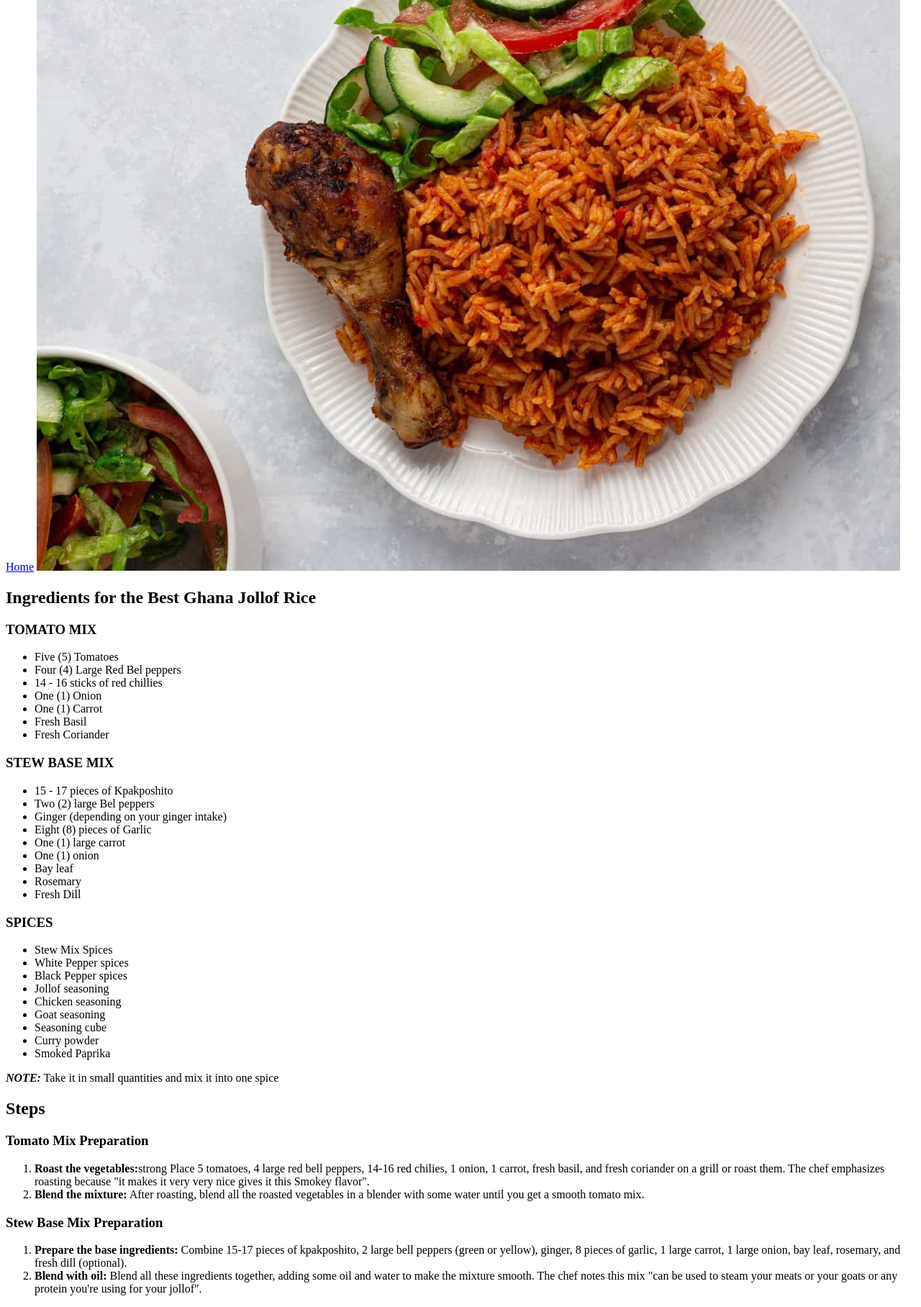
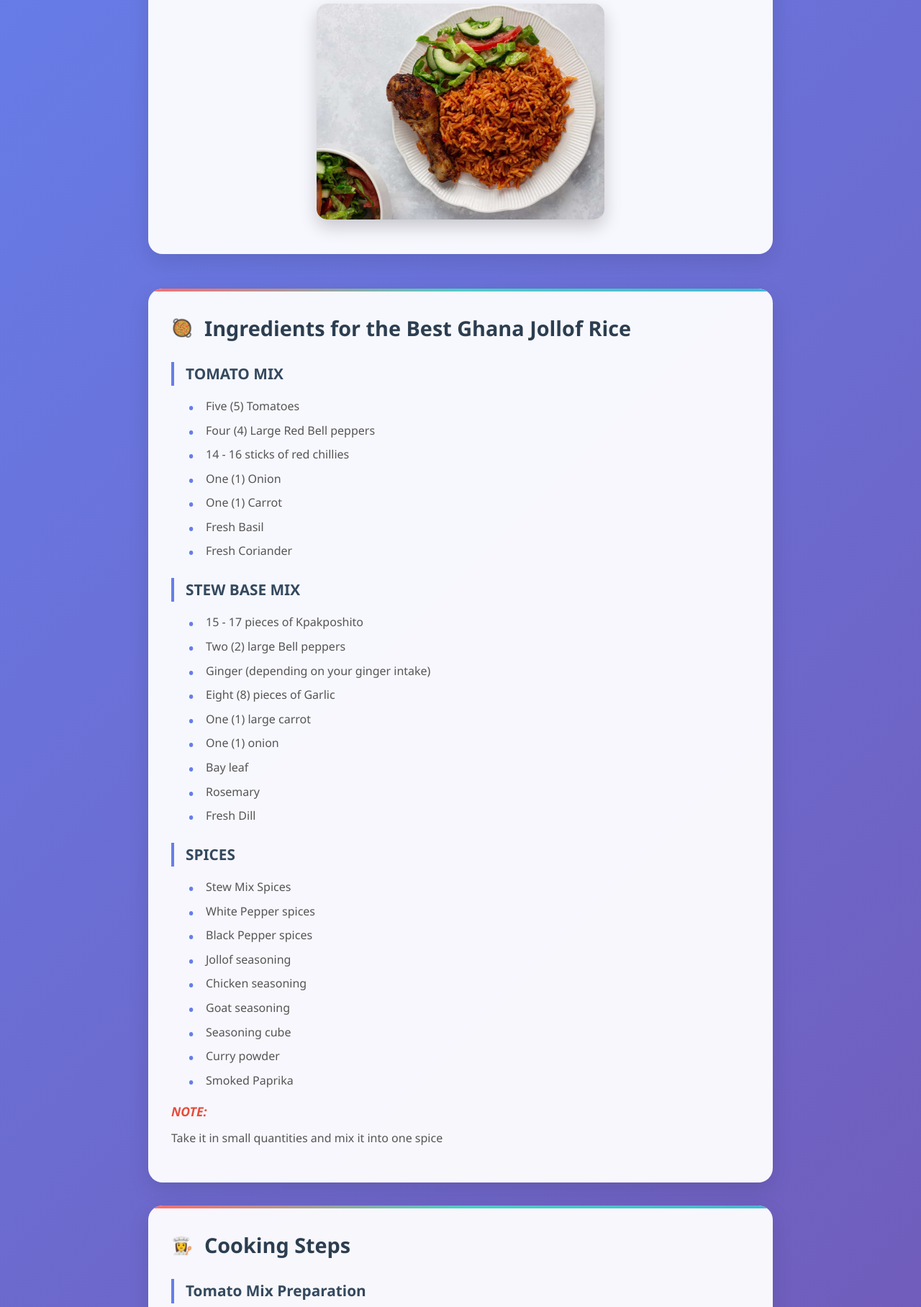
Before and after one commit to aby228/odin-recipes, a plain HTML site: page recipes/Jollof.html in a window 1280 px wide. Shown: the part 221-2037 px from the top of the page at 72% size. Drawn offline with Linux system fonts and the light colour scheme.

Commit message:
Add CSS styling to all recipe pages

```diff
--- a/recipes/Jollof.html
+++ b/recipes/Jollof.html
@@ -3,27 +3,36 @@
 <head>
     <meta charset="UTF-8">
     <meta name="viewport" content="width=device-width, initial-scale=1.0">
-    <title>Authentic Ghana Jollof Recipe</title>
+    <title>Authentic Ghana Jollof Recipe - Chef Abby</title>
+    <link rel="stylesheet" href="recipe-styles.css">
 </head>
 <body>
+    <div class="container">
+        <a href="../index.html" class="nav-home">Back to Home</a>
+
+        <header class="recipe-header">
             <h1>How To Get The Perfect Jollof Rice</h1>
-    <a href="..index.html">Home</a>
-    <img src="Jollof.jpg">
-    <h2>Ingredients for the Best Ghana Jollof Rice </h2>
+            <img src="Jollof.jpg" alt="Delicious Ghana Jollof Rice" class="recipe-image">
+        </header>
+
+        <section class="content-section ingredients">
+            <h2>Ingredients for the Best Ghana Jollof Rice</h2>
+
             <h3>TOMATO MIX</h3>
             <ul>
                 <li>Five (5) Tomatoes</li>
-        <li>Four (4) Large Red Bel peppers</li>
+                <li>Four (4) Large Red Bell peppers</li>
                 <li>14 - 16 sticks of red chillies</li>
                 <li>One (1) Onion</li>
                 <li>One (1) Carrot</li>
                 <li>Fresh Basil</li>
                 <li>Fresh Coriander</li>
             </ul>
+
             <h3>STEW BASE MIX</h3>
             <ul>
                 <li>15 - 17 pieces of Kpakposhito</li>
-        <li>Two (2) large Bel peppers</li>
+                <li>Two (2) large Bell peppers</li>
                 <li>Ginger (depending on your ginger intake)</li>
                 <li>Eight (8) pieces of Garlic</li>
                 <li>One (1) large carrot</li>
@@ -32,6 +41,7 @@
                 <li>Rosemary</li>
                 <li>Fresh Dill</li>
             </ul>
+
             <h3>SPICES</h3>
             <ul>
                 <li>Stew Mix Spices</li>
@@ -45,55 +55,56 @@
                 <li>Smoked Paprika</li>
             </ul>
             <p><strong><em>NOTE:</em></strong> Take it in small quantities and mix it into one spice</p>
-    <h2>Steps</h2>
+        </section>
+
+        <section class="content-section steps">
+            <h2>Cooking Steps</h2>
 
             <h3>Tomato Mix Preparation</h3>
             <ol>
-<li><strong>Roast the vegetables:</strong>strong Place 5 tomatoes, 4 large red bell peppers, 14-16 red chilies, 1 onion, 1 carrot, fresh basil, and fresh coriander on a grill or roast them. The chef emphasizes roasting because "it makes it very very nice gives it this Smokey flavor".</li>
-
+                <li><strong>Roast the vegetables:</strong> Place 5 tomatoes, 4 large red bell peppers, 14-16 red chilies, 1 onion, 1 carrot, fresh basil, and fresh coriander on a grill or roast them. The chef emphasizes roasting because "it makes it very very nice gives it this Smokey flavor".</li>
                 <li><strong>Blend the mixture:</strong> After roasting, blend all the roasted vegetables in a blender with some water until you get a smooth tomato mix.</li>
             </ol>
+
             <h3>Stew Base Mix Preparation</h3>
             <ol>
                 <li><strong>Prepare the base ingredients:</strong> Combine 15-17 pieces of kpakposhito, 2 large bell peppers (green or yellow), ginger, 8 pieces of garlic, 1 large carrot, 1 large onion, bay leaf, rosemary, and fresh dill (optional).</li>
-
                 <li><strong>Blend with oil:</strong> Blend all these ingredients together, adding some oil and water to make the mixture smooth. The chef notes this mix "can be used to steam your meats or your goats or any protein you're using for your jollof".</li>
             </ol>
+
             <h3>Meat Preparation</h3>
             <ul>
                 <li><strong>Season the meat:</strong> Use the same stew base mix to season your goat meat or other protein, adding seasoning and water to build flavors and create stock for the jollof.</li>
             </ul>
+
             <h3>Making the Stew</h3>
             <ol>
                 <li><strong>Start with oil:</strong> Add a generous amount of oil to your pot - "jollof needs a lot of oil so don't be scared to pour".</li>
-
                 <li><strong>Fry onions and peppers:</strong> Add onions and peppers to the oil and fry them well before adding your base mix.</li>
-
-<li><strong>Add the base mix: </strong>Add your blended stew base mix and fry it thoroughly. The chef emphasizes: "you need to fry this very well before you add in your tomato mix".</li>
-
-<li><strong>Add tomato paste:</strong> For a red jollof, add plenty of tomato paste and fry it with the oil and pepper mix until it's well cooked and "opening up". The chef notes that "jolof is about tomato paste and the bell peppers" for achieving the red color.</li>
-
+                <li><strong>Add the base mix:</strong> Add your blended stew base mix and fry it thoroughly. The chef emphasizes: "you need to fry this very well before you add in your tomato mix".</li>
+                <li><strong>Add tomato paste:</strong> For a red jollof, add plenty of tomato paste and fry it with the oil and pepper mix until it's well cooked and "opening up". The chef notes that "jollof is about tomato paste and the bell peppers" for achieving the red color.</li>
                 <li><strong>Add tomato mix:</strong> Pour in your blended tomato mix and stir consistently to prevent burning. Cover and let the stew cook.</li>
             </ol>
+
             <h3>Spice Preparation</h3>
             <ol>
                 <li><strong>Mix spices:</strong> Combine your spice mix including Miss Cookie Stew Mix, white pepper, black pepper, jollof seasoning, chicken seasoning, goat seasoning, seasoning cube, Kivo curry powder, and smoked paprika. The chef stresses that "if you don't get a good spice mix for your jollof my dear it won't be nice".</li>
             </ol>
+
             <h3>Cooking the Rice</h3>
             <ol>
                 <li><strong>Add rice:</strong> Use good quality rice (the chef uses Lily rice) and add it to the stew, ensuring there's a proper balance between rice and stew.</li>
-
-<li><strong>Use stock, not water:</strong> Add the stock from cooking your meat instead of water. The stock to builds up the jollof's flavor.</li>
-
+                <li><strong>Use stock, not water:</strong> Add the stock from cooking your meat instead of water. The stock builds up the jollof's flavor.</li>
                 <li><strong>Cook with steam:</strong> Cover the pot and let the jollof cook with steam. The chef explains that "jollof doesn't cook with water it cooks with steam".</li>
-
                 <li><strong>Minimal stirring:</strong> Stir the jollof no more than three times during cooking to prevent breaking the rice. "You need to give the jollof freedom of justice let the jollof take his time to cook".</li>
             </ol>
+
             <h3>Final Touches</h3>
             <ol>
                 <li><strong>Add finishing ingredients:</strong> Near the end of cooking, add butter, vegetables (optional), and your cooked goat meat.</li>
-
                 <li><strong>Let it finish cooking:</strong> Allow the jollof to complete cooking with all ingredients combined.</li>
             </ol>
+        </section>
+    </div>
 </body>
 </html>
--- /dev/null
+++ b/recipes/recipe-styles.css
@@ -0,0 +1,307 @@
+/* Reset and base styles */
+* {
+    margin: 0;
+    padding: 0;
+    box-sizing: border-box;
+}
+
+body {
+    font-family: 'Segoe UI', Tahoma, Geneva, Verdana, sans-serif;
+    line-height: 1.6;
+    color: #333;
+    background: linear-gradient(135deg, #667eea 0%, #764ba2 100%);
+    min-height: 100vh;
+}
+
+/* Container for main content */
+.container {
+    max-width: 900px;
+    margin: 0 auto;
+    padding: 2rem 1rem;
+}
+
+/* Navigation */
+.nav-home {
+    display: inline-flex;
+    align-items: center;
+    gap: 0.5rem;
+    color: #667eea;
+    text-decoration: none;
+    font-weight: 600;
+    padding: 0.75rem 1.5rem;
+    background: rgba(255, 255, 255, 0.95);
+    border-radius: 50px;
+    margin-bottom: 2rem;
+    transition: all 0.3s ease;
+    backdrop-filter: blur(10px);
+    box-shadow: 0 5px 15px rgba(0, 0, 0, 0.1);
+}
+
+.nav-home:hover {
+    background: #667eea;
+    color: white;
+    transform: translateX(-5px);
+}
+
+.nav-home::before {
+    content: '←';
+    transition: transform 0.3s ease;
+}
+
+.nav-home:hover::before {
+    transform: translateX(-5px);
+}
+
+/* Header styles */
+.recipe-header {
+    text-align: center;
+    margin-bottom: 3rem;
+    background: rgba(255, 255, 255, 0.95);
+    padding: 2rem;
+    border-radius: 20px;
+    box-shadow: 0 10px 30px rgba(0, 0, 0, 0.1);
+    backdrop-filter: blur(10px);
+}
+
+.recipe-header h1 {
+    font-size: 2.5rem;
+    font-weight: 700;
+    color: #2c3e50;
+    margin-bottom: 1rem;
+    text-shadow: 2px 2px 4px rgba(0, 0, 0, 0.1);
+}
+
+/* Recipe image */
+.recipe-image {
+    width: 100%;
+    max-width: 400px;
+    height: 300px;
+    object-fit: cover;
+    border-radius: 15px;
+    box-shadow: 0 10px 25px rgba(0, 0, 0, 0.2);
+    margin: 1rem auto;
+    display: block;
+}
+
+/* Content sections */
+.content-section {
+    background: rgba(255, 255, 255, 0.95);
+    margin-bottom: 2rem;
+    padding: 2rem;
+    border-radius: 20px;
+    box-shadow: 0 10px 30px rgba(0, 0, 0, 0.1);
+    backdrop-filter: blur(10px);
+    position: relative;
+    overflow: hidden;
+}
+
+.content-section::before {
+    content: '';
+    position: absolute;
+    top: 0;
+    left: 0;
+    right: 0;
+    height: 4px;
+    background: linear-gradient(90deg, #ff6b6b, #4ecdc4, #45b7d1);
+}
+
+.content-section h2 {
+    font-size: 1.8rem;
+    color: #2c3e50;
+    margin-bottom: 1.5rem;
+    font-weight: 600;
+    display: flex;
+    align-items: center;
+    gap: 0.5rem;
+}
+
+.content-section h3 {
+    font-size: 1.3rem;
+    color: #34495e;
+    margin: 1.5rem 0 1rem 0;
+    font-weight: 600;
+    border-left: 4px solid #667eea;
+    padding-left: 1rem;
+}
+
+/* Lists */
+ul, ol {
+    margin-left: 1.5rem;
+    margin-bottom: 1rem;
+}
+
+li {
+    margin-bottom: 0.5rem;
+    color: #555;
+    line-height: 1.6;
+}
+
+ul li {
+    list-style-type: none;
+    position: relative;
+    padding-left: 1.5rem;
+}
+
+ul li::before {
+    content: '•';
+    color: #667eea;
+    font-weight: bold;
+    position: absolute;
+    left: 0;
+    font-size: 1.2rem;
+}
+
+ol li {
+    padding-left: 0.5rem;
+    margin-bottom: 1rem;
+}
+
+ol li strong {
+    color: #2c3e50;
+}
+
+/* Special styling for notes and emphasis */
+p strong em {
+    color: #e74c3c;
+    font-size: 1.1rem;
+    display: block;
+    margin-bottom: 0.5rem;
+}
+
+p {
+    margin-bottom: 1rem;
+    color: #555;
+    line-height: 1.7;
+}
+
+/* Icons for different sections */
+.content-section h2::before {
+    font-size: 1.5rem;
+    margin-right: 0.5rem;
+}
+
+.ingredients h2::before {
+    content: '🥘';
+}
+
+.steps h2::before {
+    content: '👩‍🍳';
+}
+
+.spices h2::before {
+    content: '🌶️';
+}
+
+/* Responsive design */
+@media (max-width: 768px) {
+    .container {
+        padding: 1rem;
+    }
+
+    .recipe-header {
+        padding: 1.5rem;
+        margin-bottom: 2rem;
+    }
+
+    .recipe-header h1 {
+        font-size: 2rem;
+    }
+
+    .content-section {
+        padding: 1.5rem;
+        margin-bottom: 1.5rem;
+    }
+
+    .content-section h2 {
+        font-size: 1.5rem;
+    }
+
+    .content-section h3 {
+        font-size: 1.2rem;
+    }
+
+    .recipe-image {
+        height: 250px;
+    }
+}
+
+@media (max-width: 480px) {
+    .recipe-header h1 {
+        font-size: 1.8rem;
+    }
+
+    .content-section {
+        padding: 1rem;
+    }
+
+    .content-section h2 {
+        font-size: 1.3rem;
+    }
+
+    .nav-home {
+        padding: 0.6rem 1.2rem;
+        font-size: 0.9rem;
+    }
+
+    .recipe-image {
+        height: 200px;
+    }
+}
+
+/* Animation for page load */
+@keyframes fadeInUp {
+    from {
+        opacity: 0;
+        transform: translateY(30px);
+    }
+    to {
+        opacity: 1;
+        transform: translateY(0);
+    }
+}
+
+.content-section {
+    animation: fadeInUp 0.6s ease forwards;
+}
+
+.content-section:nth-child(2) { animation-delay: 0.1s; }
+.content-section:nth-child(3) { animation-delay: 0.2s; }
+.content-section:nth-child(4) { animation-delay: 0.3s; }
+.content-section:nth-child(5) { animation-delay: 0.4s; }
+
+/* Hover effects */
+.content-section:hover {
+    transform: translateY(-5px);
+    box-shadow: 0 15px 35px rgba(0, 0, 0, 0.15);
+    transition: all 0.3s ease;
+}
+
+/* Special styling for step numbers */
+ol {
+    counter-reset: step-counter;
+    list-style: none;
+}
+
+ol li {
+    counter-increment: step-counter;
+    position: relative;
+    padding-left: 3rem;
+    margin-bottom: 1.5rem;
+}
+
+ol li::before {
+    content: counter(step-counter);
+    position: absolute;
+    left: 0;
+    top: 0;
+    background: #667eea;
+    color: white;
+    width: 2rem;
+    height: 2rem;
+    border-radius: 50%;
+    display: flex;
+    align-items: center;
+    justify-content: center;
+    font-weight: bold;
+    font-size: 0.9rem;
+}
```
Also changed, not shown: recipes/loadedfries.html (+40 -27 lines), recipes/rockbuns.html (+21 -14 lines). Lines whose indentation alone changed are shown as unchanged.
